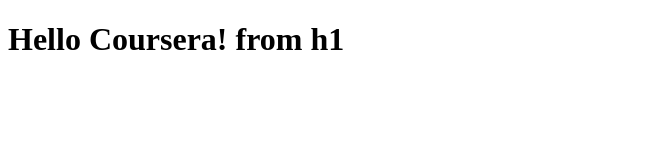
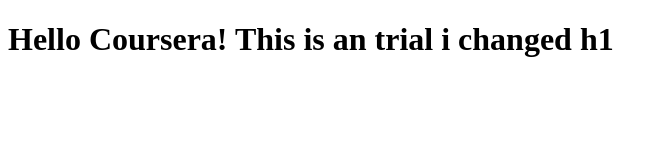
Before and after one commit to WebDevKarim/coursera-test, a plain HTML site: page site/index.html in a window 1280 px wide. Shown: the whole page, without its empty margins (0-667 px from the left). Drawn offline with Linux system fonts and the light colour scheme.

Commit message:
Small addition to our website

```diff
--- a/site/index.html
+++ b/site/index.html
@@ -4,6 +4,6 @@
 	<title>Hello Coursera</title>
 </head>
 <body>
-<h1>Hello Coursera! from h1</h1>
+<h1>Hello Coursera! This is an trial i changed h1</h1>
 </body>
 </html>
```
